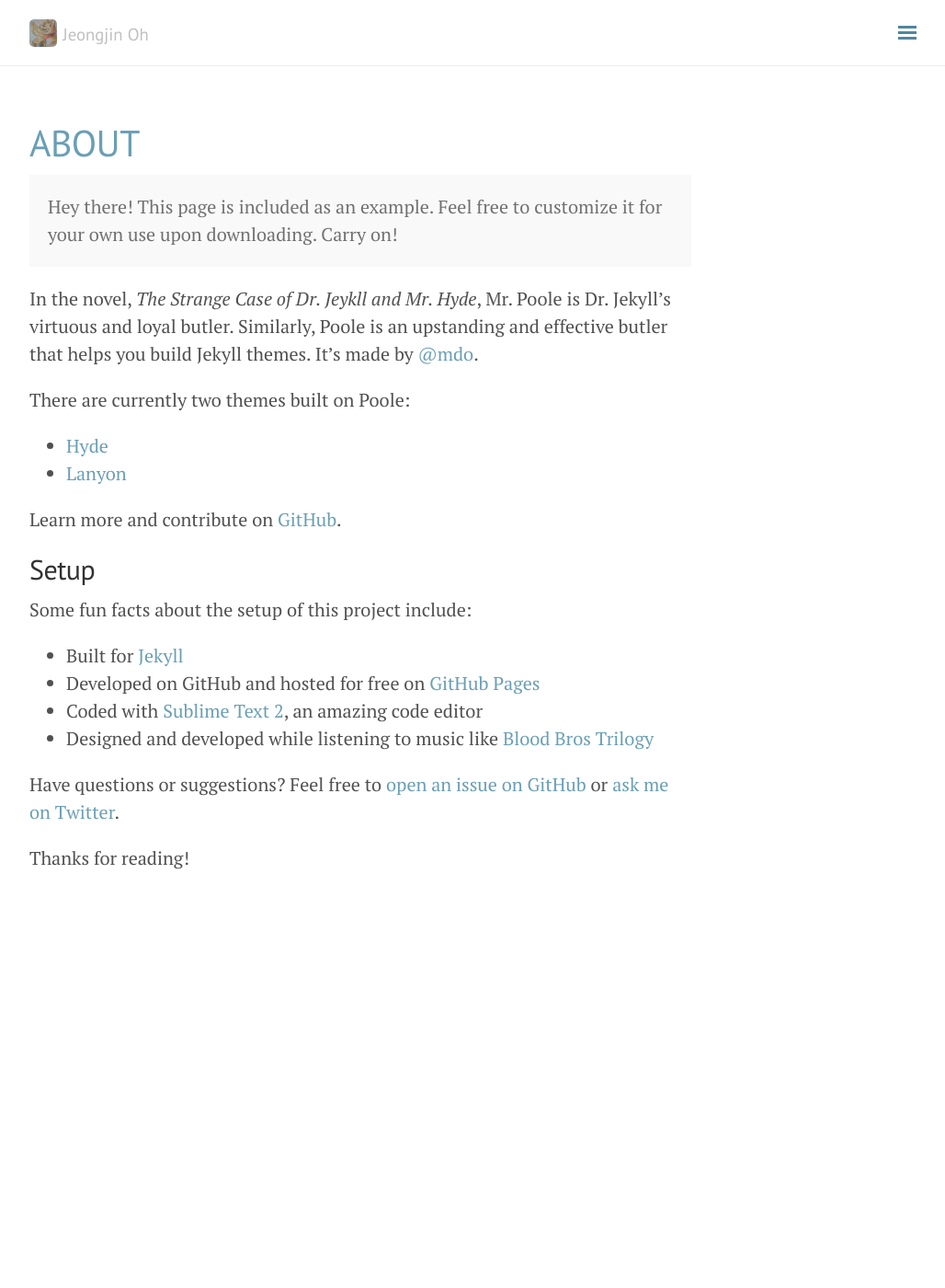
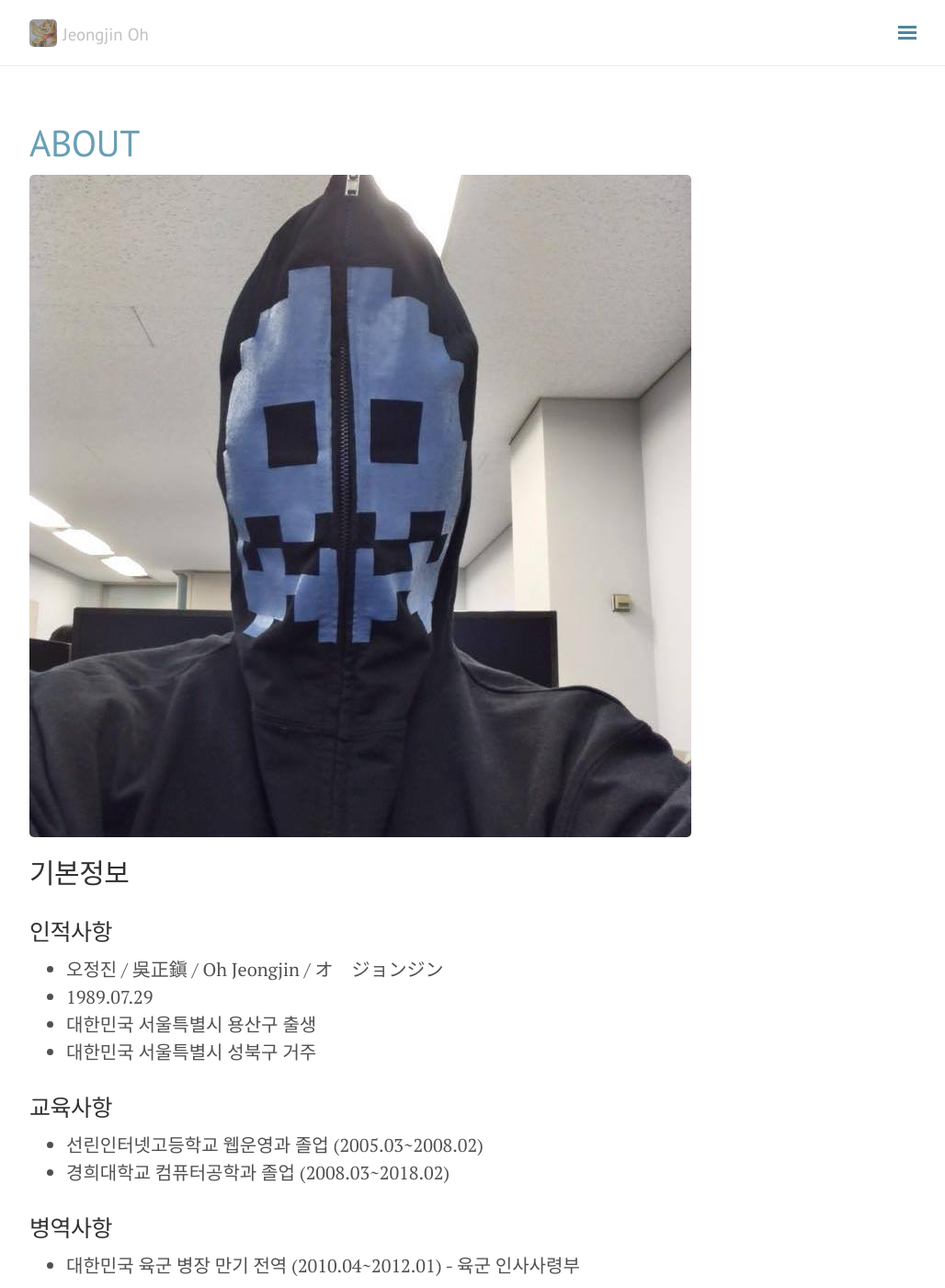
Before and after one commit to onsemy/onsemy.me, a Jekyll site: the page built from about.md, in a window 1280 px wide and 1400 px high. Shown: the whole window at 92% size, without its empty margins (248-1276 px from the left). Built offline with Jekyll 4.4.1, drawn with Linux system fonts in a browser that asks for light colours; nearby versions of some CDN libraries; comment, search, counter and statistics services are not loaded; some of the changed text lies outside the part shown.

Commit message:
about 및 config 변경

```diff
--- a/_config.yml
+++ b/_config.yml
@@ -46,9 +46,9 @@ nav:
   Categories:
     - '/'
     # - { Categories: '/blog/categories/' }
-    - { Life: '/blog/categories/life' }
-    - { Tech: '/blog/categories/tech' }
-    - { Review: '/blog/categories/review' }
+    - { Life: '/blog/categories/#life' }
+    - { Tech: '/blog/categories/#tech' }
+    - { Review: '/blog/categories/#review' }
   About:
     - '/about/'
 
--- a/about.md
+++ b/about.md
@@ -1,30 +1,56 @@
 ---
 layout: page
 title: About
+permalink: /about/
 ---
 
-<p class="message">
-  Hey there! This page is included as an example. Feel free to customize it for your own use upon downloading. Carry on!
-</p>
+![오정진 사진]({{ site.baseurl }}/images/me.jpg)
 
-In the novel, *The Strange Case of Dr. Jeykll and Mr. Hyde*, Mr. Poole is Dr. Jekyll's virtuous and loyal butler. Similarly, Poole is an upstanding and effective butler that helps you build Jekyll themes. It's made by [@mdo](https://twitter.com/mdo).
+기본정보
+--------------------
 
-There are currently two themes built on Poole:
+### 인적사항
 
-* [Hyde](http://hyde.getpoole.com)
-* [Lanyon](http://lanyon.getpoole.com)
+- 오정진 / 吳正鎭 / Oh Jeongjin / オ　ジョンジン
+- 1989.07.29
+- 대한민국 서울특별시 용산구 출생
+- 대한민국 서울특별시 성북구 거주
 
-Learn more and contribute on [GitHub](https://github.com/poole).
+### 교육사항
 
-## Setup
+- 선린인터넷고등학교 웹운영과 졸업 (2005.03~2008.02)
+- 경희대학교 컴퓨터공학과 졸업 (2008.03~2018.02)
 
-Some fun facts about the setup of this project include:
+### 병역사항
 
-* Built for [Jekyll](http://jekyllrb.com)
-* Developed on GitHub and hosted for free on [GitHub Pages](https://pages.github.com)
-* Coded with [Sublime Text 2](http://sublimetext.com), an amazing code editor
-* Designed and developed while listening to music like [Blood Bros Trilogy](https://soundcloud.com/maddecent/sets/blood-bros-series)
+- 대한민국 육군 병장 만기 전역 (2010.04~2012.01) - 육군 인사사령부
 
-Have questions or suggestions? Feel free to [open an issue on GitHub](https://github.com/poole/issues/new) or [ask me on Twitter](https://twitter.com/mdo).
+### 경력사항
 
-Thanks for reading!
+- 2winGames / Client Engineer (2014.06~2014.08) - 대한민국, 서초
+  - Unity - Android 간의 게임에 필요한 각종 플러그인 연동 및 NGUI 제작 보조
+- Zepetto Co. / DAY1 Eng Client Engineer (2015.02~2017.06) - 대한민국, 마포
+  - PointBlank Mobile UI 및 Out-Game Client-Side Network, Build System 담당
+  - Project L의 In-Game Prototyping 담당
+- FunCrew Inc. / Client Engineer (2017.07~2018.03) - 일본, 시부야
+  - Project Q의 System, UI, In-Game Logic, Build System 담당
+- Entermate Co., Ltd / Client Engineer (2018.04~) - 대한민국, 서초
+  - Soul of Heroes의 Client 담당
+
+### 수상내역
+
+- 제24회 한국정보올림피아드 공모부문 고등부 은상 (2007.08)
+- 2007 Tistory 우수 블로그 (2008.01)
+- 2012 글로벌 게임제작 경진대회 인디게임 일반부 장려상 (2012.10)
+- 경희대학교 컴퓨터공학과 프로그래밍 경진대회 은상 (2012.12)
+- 제1회 경희대학교 로봇소프트웨어 경진대회 MSRDS부문 은상 (2013.12)
+
+### 기타사항
+
+- 삼성소프트웨어멤버십 강남멤버십 23-3기 게임 프로그래머 (2012.12~2013.12) - 대한민국, 강남
+
+### Contact me
+
+- [email](mailto:onsemy@gmail.com)
+- [github](https://github.com/onsemy)
+- [linkedin](https://linkedin.com/in/onsemy)
```
